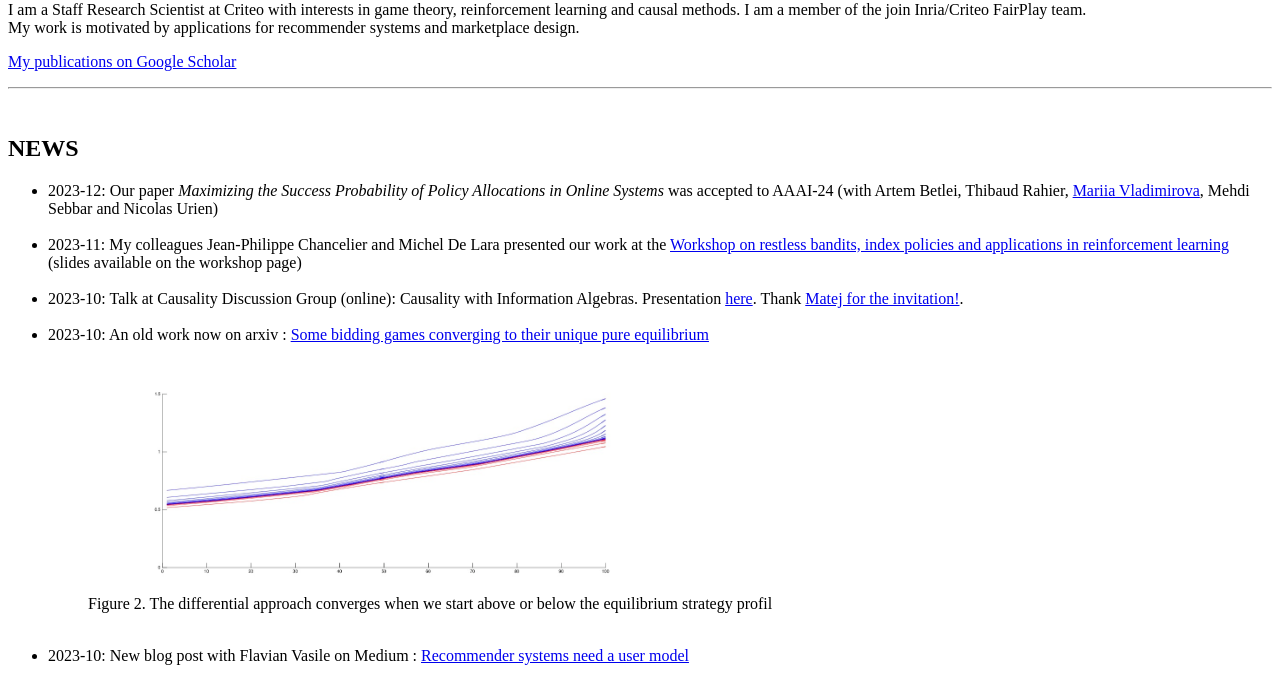
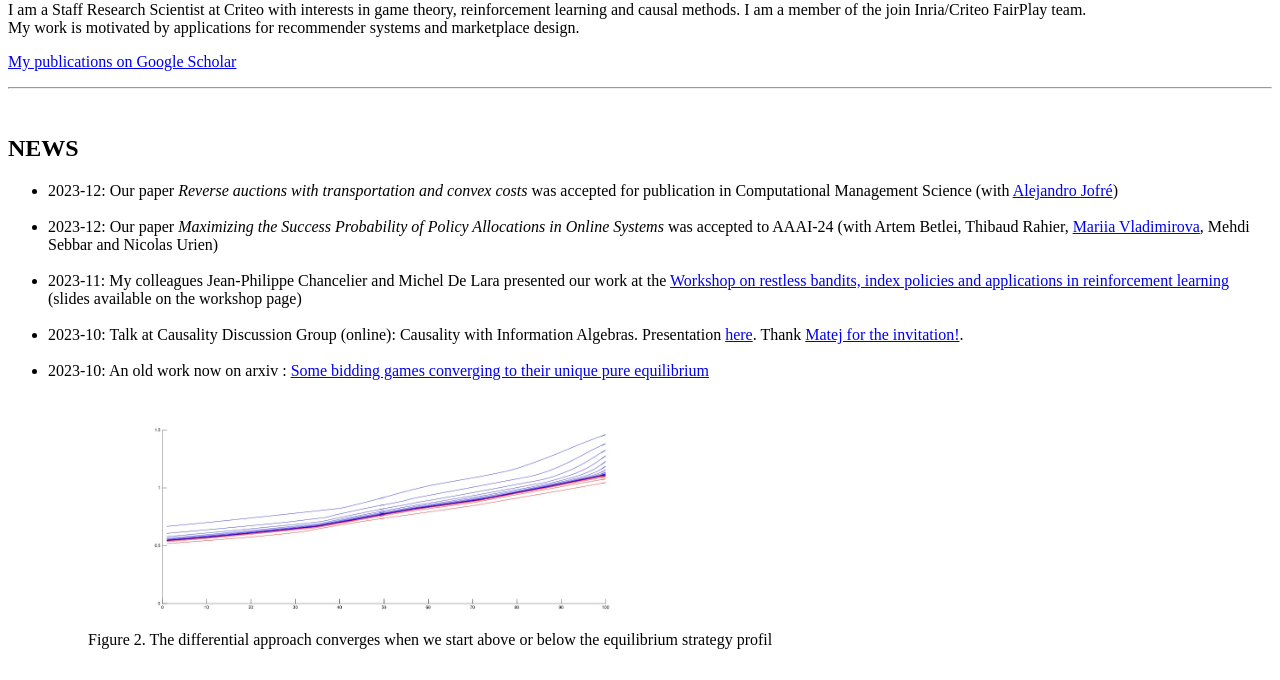
Before and after one commit to BenHey/BenHey2.github.io, a plain HTML site: page index.htm in a window 1280 px wide. Shown: the part 79-759 px from the top of the page. Drawn offline with Linux system fonts and the light colour scheme.

Commit message:
add Reverse auctions with transportation and convex costs

```diff
--- a/index.htm
+++ b/index.htm
@@ -15,6 +15,11 @@ My work is motivated by applications for recommender systems and marketplace des
 <h2>NEWS</h2>
 
 <ul>
+					<li>2023-12: Our paper
+					<i>Reverse auctions with transportation and convex costs</i> was accepted for publication in Computational Management Science (with
+<a href="https://www.cmm.uchile.cl/?cmm_people=alejandro-jofre">Alejandro Jofré</a>)
+<br>
+<br>
 				<li>2023-12: Our paper
 					<i>Maximizing the Success Probability of Policy Allocations in Online Systems</i> was accepted to AAAI-24 (with Artem Betlei, Thibaud Rahier,
 <a href="https://sites.google.com/site/mrvladimirova/home">Mariia Vladimirova</a>, Mehdi Sebbar and Nicolas Urien)
```
